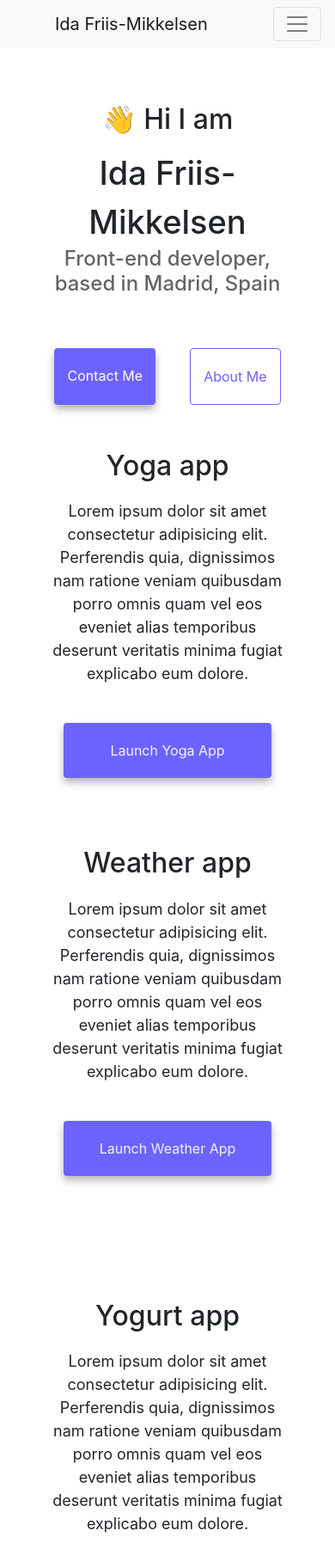
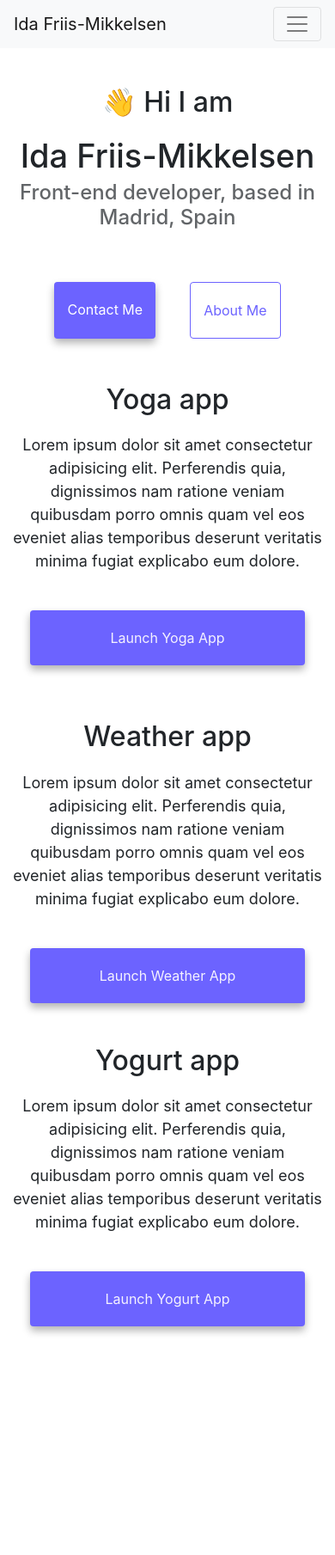
Before and after one commit to Ifriism/Advanced-Bootstrap-homework-week3, a website: page index.html in a window 390 px wide. Shown: the top 1809 px of the page at 86% size. After the commit the page ends 1691 px from the top, so only its background shows below. Drawn offline with nearby package versions, Linux system fonts and the light colour scheme.

Commit message:
modified:   index.html modified:   style.css To make content more responsive

```diff
--- a/index.html
+++ b/index.html
@@ -22,7 +22,7 @@
 
   <body>
     <nav class="navbar fixed-top navbar-expand-lg navbar-light bg-light">
-      <a class="navbar-brand ml-5" href="index.html">Ida Friis-Mikkelsen</a>
+      <a class="navbar-brand" href="index.html">Ida Friis-Mikkelsen</a>
       <button
         class="navbar-toggler"
         type="button"
@@ -67,17 +67,17 @@
       >
     </div>
 
-    <div class="container-fluid">
+    <div class="container">
       <div class="row">
         <div class="col-sm-6 mt-3">
           <img
             src="images/yoga.png"
-            class="img-fluid rounded mb-3 mt-3 d-none d-sm-block"
+            class="img-fluid rounded d-none d-sm-block"
             alt="Yoga project"
           />
         </div>
         <div class="col-sm-6 mt-3 mb-3">
-          <h2 class="paragraph-title">Yoga app</h2>
+          <h2 class="paragraph-title" mb-3>Yoga app</h2>
           <p class="bg-white">
             Lorem ipsum dolor sit amet consectetur adipisicing elit. Perferendis
             quia, dignissimos nam ratione veniam quibusdam porro omnis quam vel
@@ -90,8 +90,8 @@
         </div>
       </div>
       <div class="row">
-        <div class="col-sm-6 mt-3 mb-3">
-          <h2 class="paragraph-title">Weather app</h2>
+        <div class="col-sm-6">
+          <h2 class="paragraph-title" mb-3>Weather app</h2>
           <p class="bg-white">
             Lorem ipsum dolor sit amet consectetur adipisicing elit. Perferendis
             quia, dignissimos nam ratione veniam quibusdam porro omnis quam vel
@@ -102,24 +102,24 @@
             >Launch Weather App</a
           >
         </div>
-        <div class="col-sm-6 mt-3 mb-3">
+        <div class="col-sm-6">
           <img
             src="images/weather.png"
-            class="img-fluid rounded mb-3 mt-3 d-none d-sm-block"
+            class="img-fluid rounded d-none d-sm-block"
             alt="Weather project"
           />
         </div>
       </div>
       <div class="row">
-        <div class="col-sm-6 mt-3 mb-3">
+        <div class="col-sm-6">
           <img
             src="images/yogurt.png"
-            class="img-fluid rounded mb-3 mt-3 d-none d-sm-block"
+            class="img-fluid rounded d-none d-sm-block"
             alt="Yogurt project"
           />
         </div>
-        <div class="col-sm-6 mt-3 mb-3">
-          <h2 class="paragraph-title">Yogurt app</h2>
+        <div class="col-sm-6">
+          <h2 class="paragraph-title" mb-3>Yogurt app</h2>
           <p class="bg-white">
             Lorem ipsum dolor sit amet consectetur adipisicing elit. Perferendis
             quia, dignissimos nam ratione veniam quibusdam porro omnis quam vel
--- a/style.css
+++ b/style.css
@@ -4,18 +4,8 @@
   --box-shadow: 0 5px 10px rgba(0, 0, 0, 0.3);
 }
 
-.app-links {
-  background-color: var(--primary-color);
-  color: var(--secondary-color);
-  box-shadow: var(--box-shadow);
-  padding: 20px 15px;
-  border-radius: 4px;
-  text-decoration: none;
-}
-
 body {
-  margin: 60px auto;
-  max-width: 80%;
+  margin: 100px 0;
 }
 
 h1,
@@ -31,7 +21,6 @@ h1 {
 }
 
 h2 {
-  padding-top: 60px;
   margin-bottom: 0;
   font-size: 48px;
 }
@@ -55,6 +44,7 @@ p {
 
 .paragraph-title {
   text-align: left;
+  margin-top: px;
 }
 
 .navigation-links {
@@ -69,6 +59,15 @@ p {
   padding: 20px 15px;
   text-decoration: none;
   text-transform: capitalize;
+}
+
+.app-links {
+  background-color: var(--primary-color);
+  color: var(--secondary-color);
+  box-shadow: var(--box-shadow);
+  padding: 20px 15px;
+  border-radius: 4px;
+  text-decoration: none;
 }
 
 .contact-link {
```
